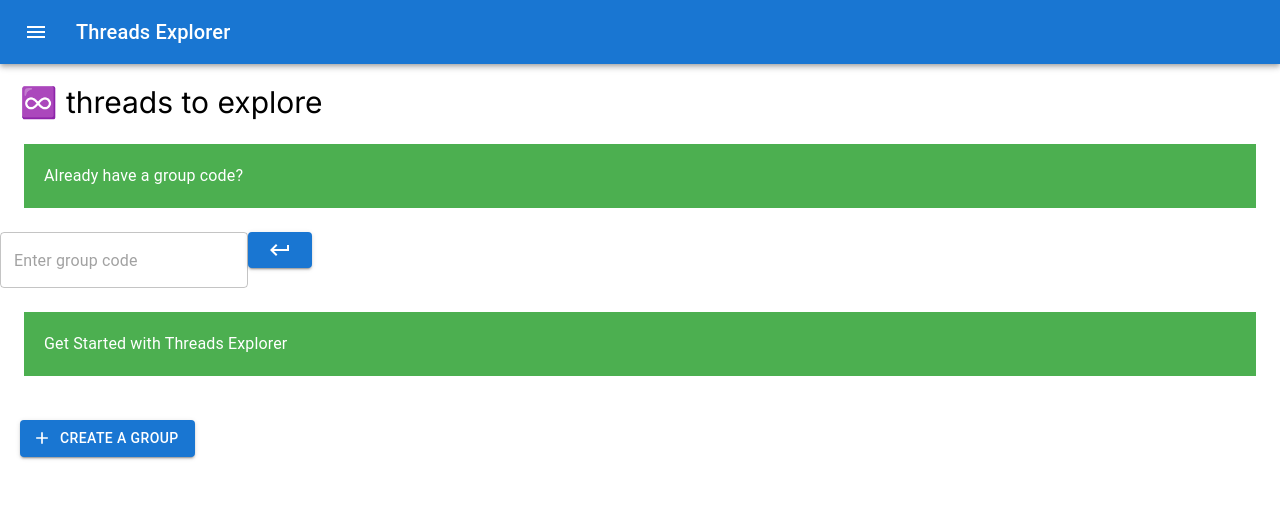
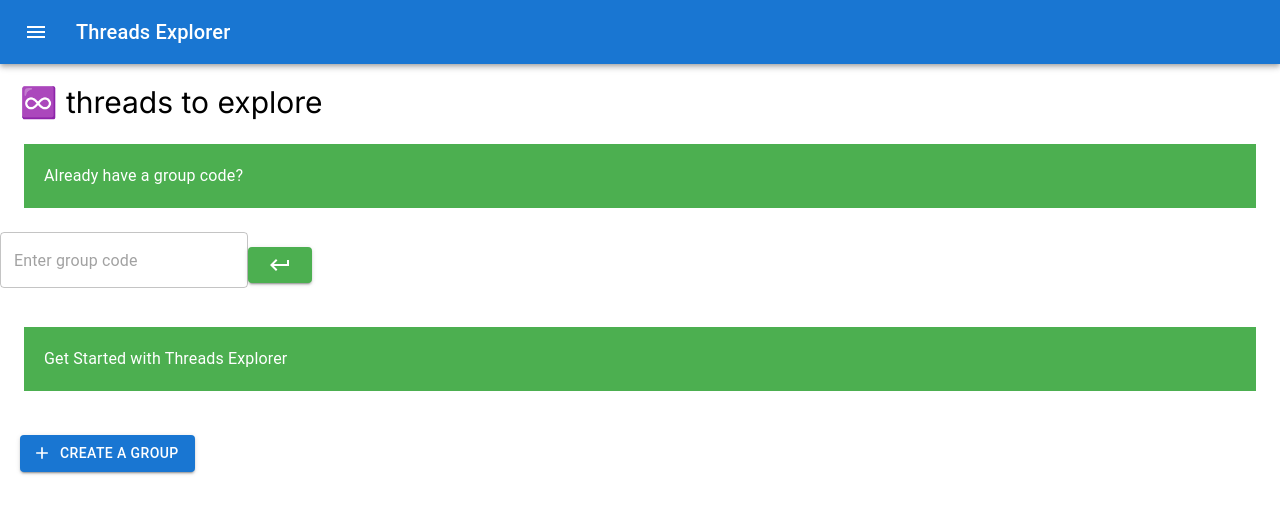
Before and after one commit to technologic808/threads-explorer, a Next.js app: page / in a window 1280 px wide. Shown: the top 514 px of the page. Built offline with nearby package versions, Linux system fonts and the light colour scheme.

Commit message:
Update home.css

```diff
--- a/app/home.css
+++ b/app/home.css
@@ -8,13 +8,13 @@
 }
 
 .submit-button{
-    margin-top: 15px;
-    margin-bottom: 20px;
-    background-color: #4CAF50;
-    color: white;
-    border: none;
-    border-radius: 4px;
-    cursor: pointer;
+    margin-top: 15px !important;
+    margin-bottom: 20px !important;
+    background-color: #4CAF50 !important;
+    color: white !important;
+    border: none !important;
+    border-radius: 4px !important;
+    cursor: pointer !important;
 }
 .header{
     background-color: #4CAF50;
```
